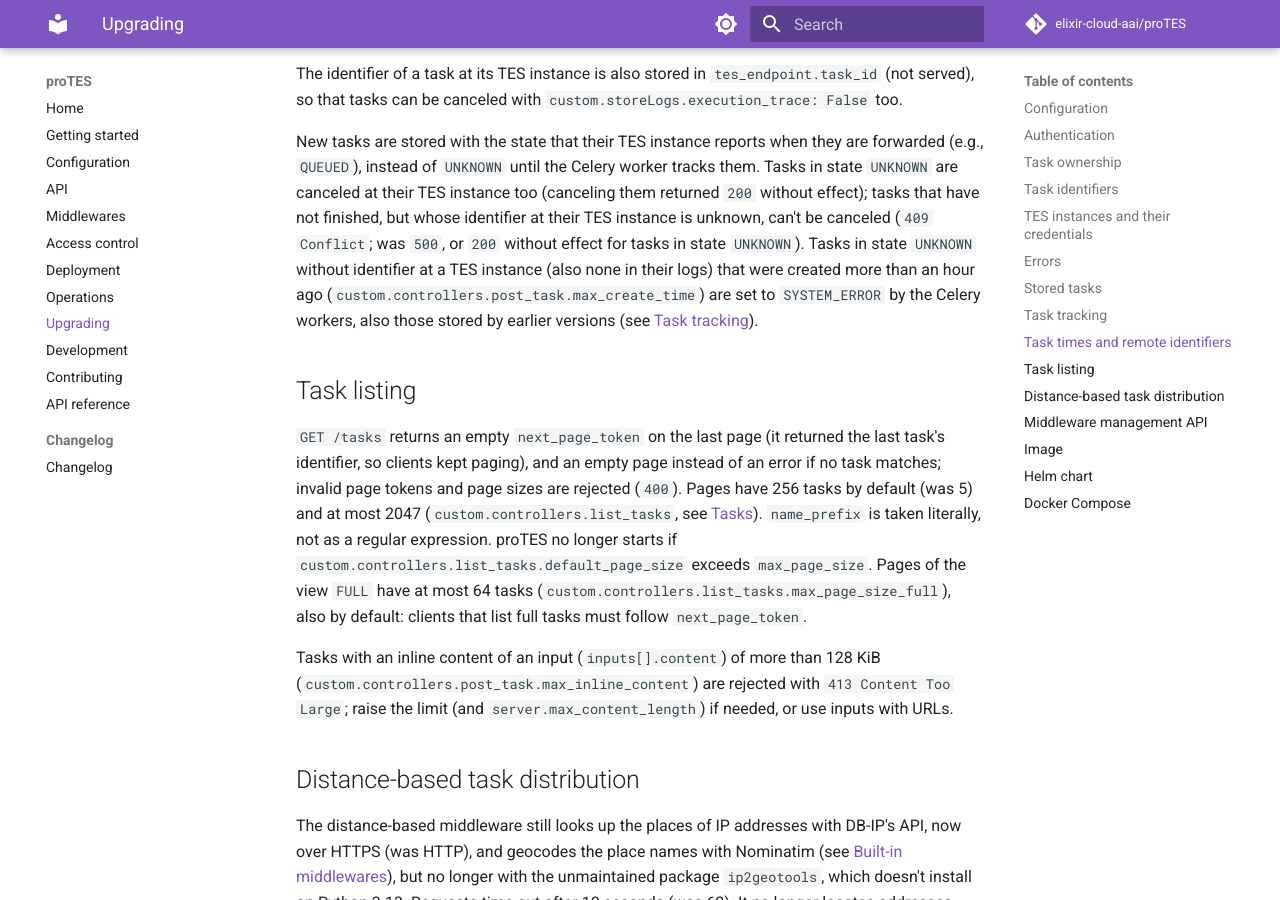
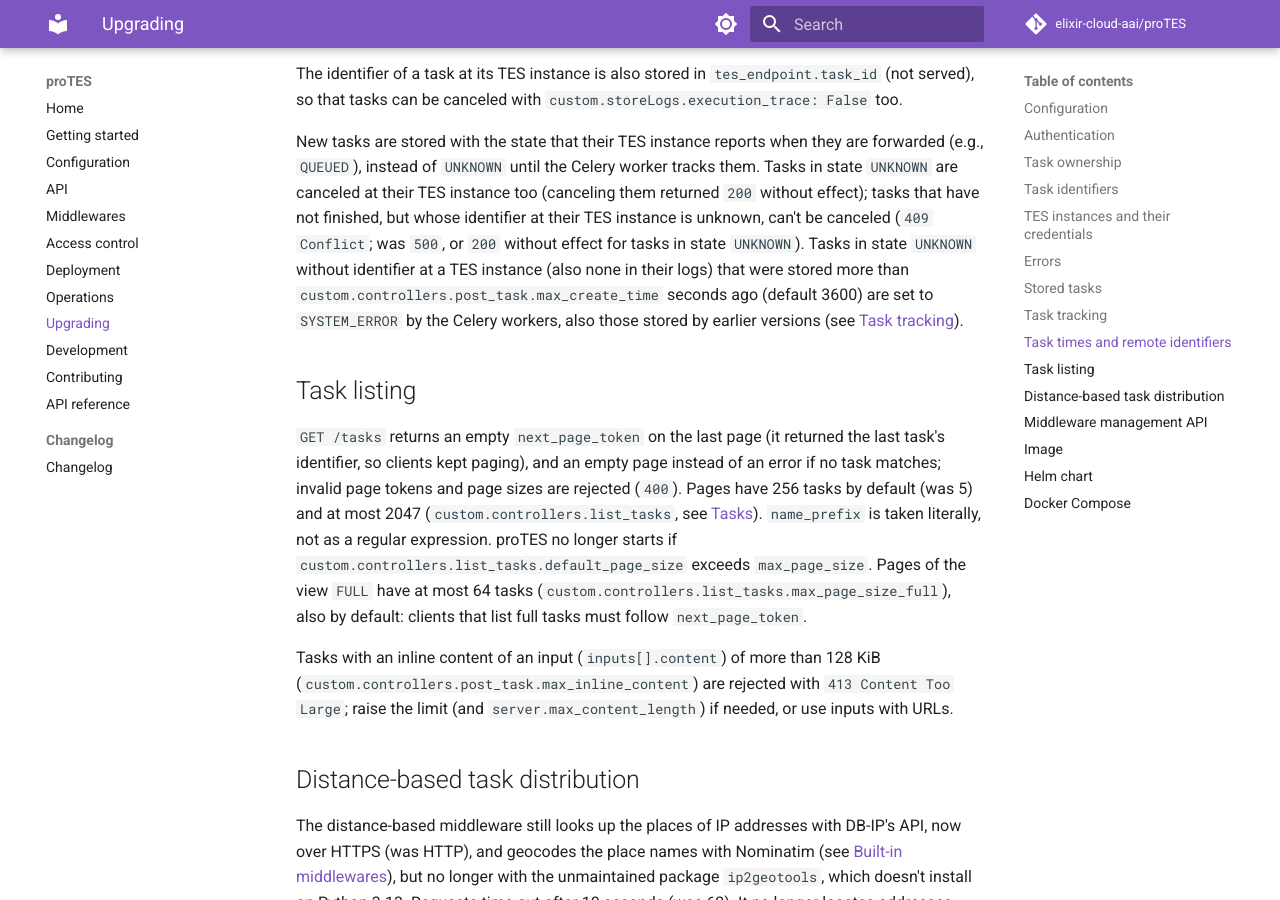
Before and after one commit to elixir-cloud-aai/proTES, an MkDocs documentation site: the page built from docs/upgrading.md, in a window 1280 px wide and 900 px high, scrolled down 5371 px. Built offline with MkDocs 1.6.1 and Material for MkDocs 9.7.7, drawn with Linux system fonts in a browser that asks for light colours; comment, search, counter and statistics services are not loaded.

Commit message:
fix: age cut-off creates by their document ID
Take the age of tasks still being created from their document
identifier (set by MongoDB for all versions), not from creation_time:
tasks of earlier versions have no creation time, or one in local time,
which compared as a string with RFC 3339 times. Test the default and
the bound of max_create_time with the other PostTask settings, the
count and log of failed tasks, and tasks that change after they are
read; mention middlewares and MongoDB in the docs.

Co-Authored-By: Claude Opus 5.5 <noreply@anthropic.com>

```diff
--- a/docs/upgrading.md
+++ b/docs/upgrading.md
@@ -275,10 +275,11 @@ instance too (canceling them returned `200` without effect); tasks that
 have not finished, but whose identifier at their TES instance is unknown,
 can't be canceled (`409 Conflict`; was `500`, or `200` without effect
 for tasks in state `UNKNOWN`). Tasks in state `UNKNOWN` without
-identifier at a TES instance (also none in their logs) that were created
-more than an hour ago (`custom.controllers.post_task.max_create_time`) are
-set to `SYSTEM_ERROR` by the Celery workers, also those stored by earlier
-versions (see [Task tracking](operations.md#task-tracking)).
+identifier at a TES instance (also none in their logs) that were stored
+more than `custom.controllers.post_task.max_create_time` seconds ago
+(default 3600) are set to `SYSTEM_ERROR` by the Celery workers, also those
+stored by earlier versions (see [Task
+tracking](operations.md#task-tracking)).
 
 ## Task listing
 
```
Also changed, not shown: docs/configuration.md (+3 -2 lines), 3 other files.
